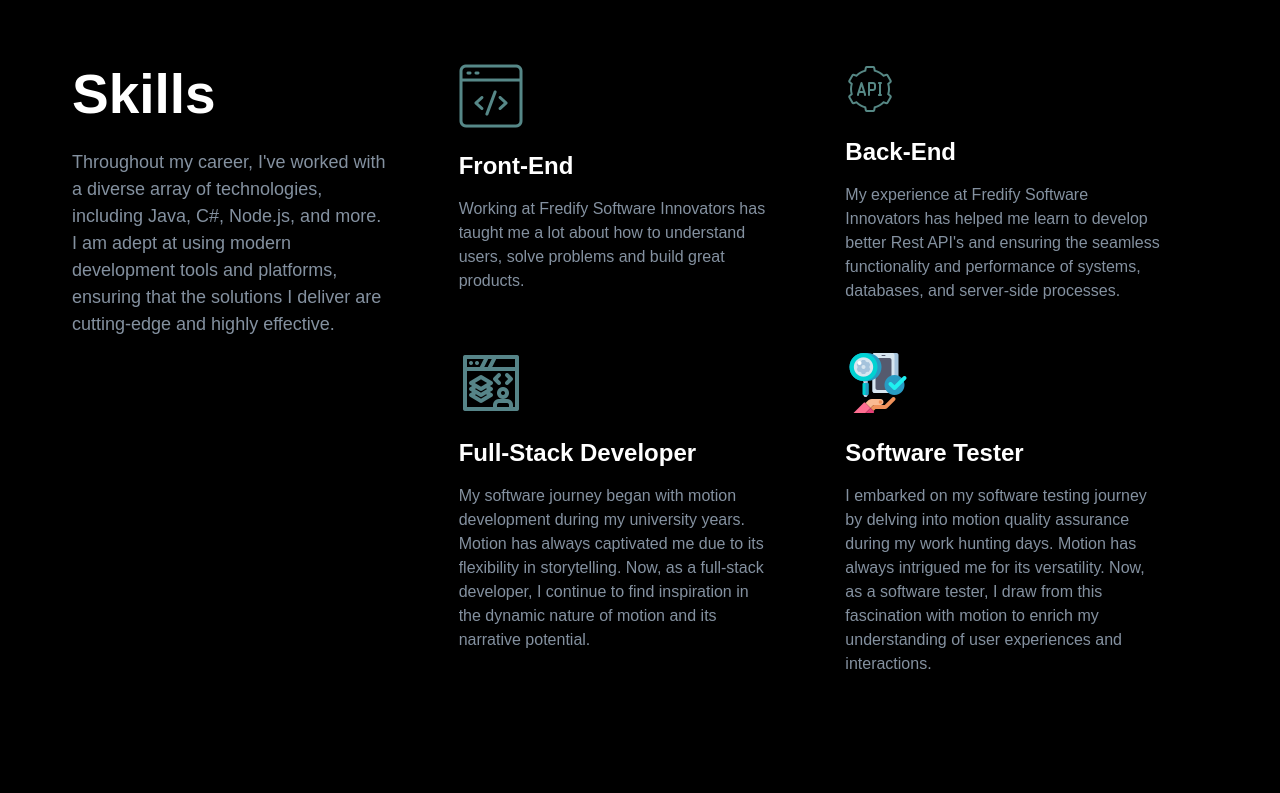
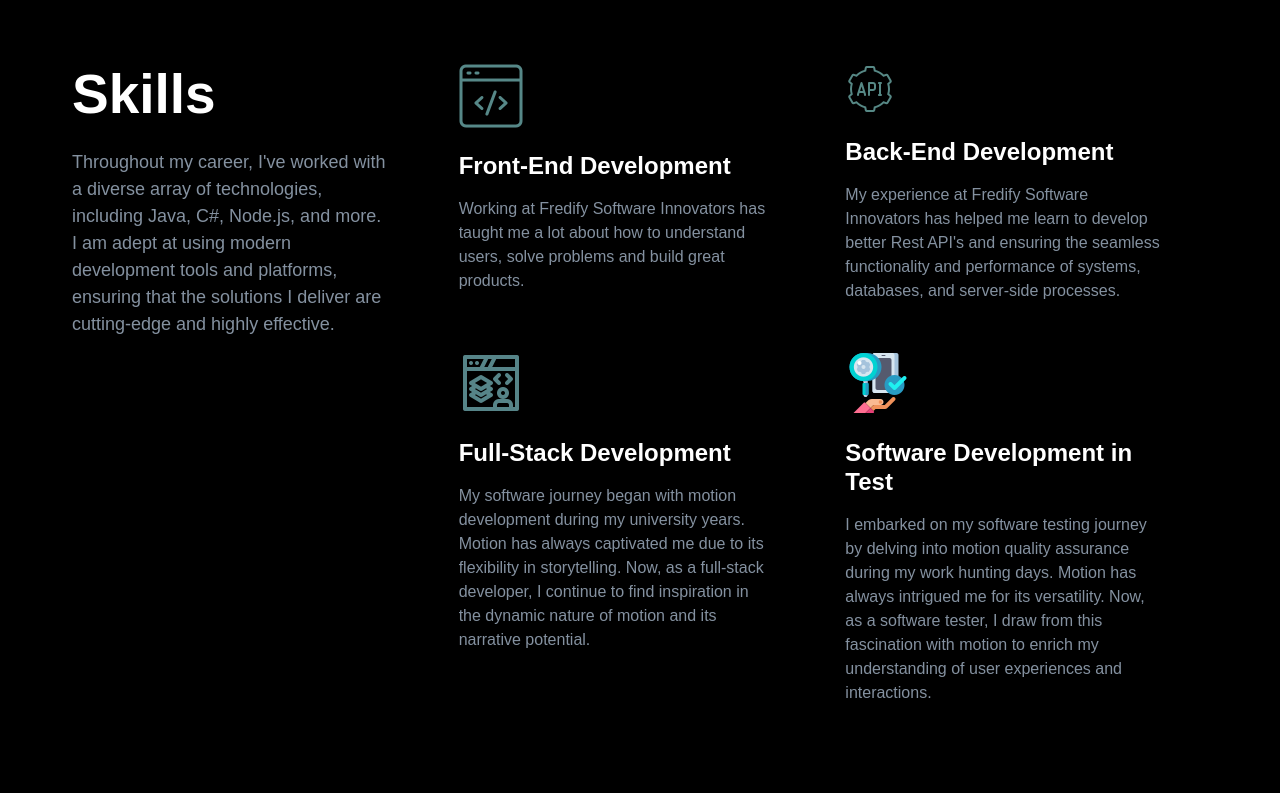
Before and after one commit to Freddy44-programmer/freddy-s-portfolio-website, a plain HTML site: page index.html in a window 1280 px wide. Shown: the part 2520-3313 px from the top of the page. Drawn offline with nearby package versions, Linux system fonts and the light colour scheme; a script that the page names is missing.

Commit message:
Update index.html
html modified

```diff
--- a/index.html
+++ b/index.html
@@ -53,7 +53,7 @@
         <div data-w-id="4e28eed4-39c1-89df-92b9-551fe582d8b2" style="-webkit-transform:translate3d(-100PX, 0, 0) scale3d(1, 1, 1) rotateX(0) rotateY(0) rotateZ(0) skew(0, 0);-moz-transform:translate3d(-100PX, 0, 0) scale3d(1, 1, 1) rotateX(0) rotateY(0) rotateZ(0) skew(0, 0);-ms-transform:translate3d(-100PX, 0, 0) scale3d(1, 1, 1) rotateX(0) rotateY(0) rotateZ(0) skew(0, 0);transform:translate3d(-100PX, 0, 0) scale3d(1, 1, 1) rotateX(0) rotateY(0) rotateZ(0) skew(0, 0);opacity:0" class="experience-block">
           <div class="number">01</div>
           <h3 class="heading_24px"><span class="green">KTO Digital</span>, Software Tester</h3>
-          <p class="paragraph_16px">I currently am a Software Tester for KTO digital.</p>
+          <p class="paragraph_16px">Currently am a Software Tester at KTO digital.</p>
         </div>
 
         <div data-w-id="b7e1d0fe-20c6-3f36-2882-55d26141319b" style="-webkit-transform:translate3d(-100PX, 0, 0) scale3d(1, 1, 1) rotateX(0) rotateY(0) rotateZ(0) skew(0, 0);-moz-transform:translate3d(-100PX, 0, 0) scale3d(1, 1, 1) rotateX(0) rotateY(0) rotateZ(0) skew(0, 0);-ms-transform:translate3d(-100PX, 0, 0) scale3d(1, 1, 1) rotateX(0) rotateY(0) rotateZ(0) skew(0, 0);transform:translate3d(-100PX, 0, 0) scale3d(1, 1, 1) rotateX(0) rotateY(0) rotateZ(0) skew(0, 0);opacity:0" class="experience-block">
@@ -83,19 +83,19 @@
         <p class="paragraph_18px light-grey">Throughout my career, I've worked with a diverse array of technologies, including Java, C#, Node.js, and more. I am adept at using modern development tools and platforms, ensuring that the solutions I deliver are cutting-edge and highly effective.</p>
       </div>
       <div class="skills-wrapper _48px-right_p"><img src="icons/icons8-frontend-64.png" alt="" class="skill-icon">
-        <h3 class="heading_24px">Front-End</h3>
+        <h3 class="heading_24px">Front-End Development</h3>
         <p class="paragraph_16px light-grey">Working at Fredify Software Innovators has taught me a lot about how to understand users, solve problems and build great products.</p>
       </div>
       <div class="skills-wrapper _48px-right_p"><img src="icons/icons8-rest-api-50.png" alt="" class="skill-icon">
-        <h3 class="heading_24px">Back-End</h3>
+        <h3 class="heading_24px">Back-End Development</h3>
         <p class="paragraph_16px light-grey">My experience at Fredify Software Innovators has helped me learn to develop better Rest API's and ensuring the seamless functionality and performance of systems, databases, and server-side processes.</p>
       </div>
       <div class="skills-wrapper _48px-right_p"><img src="icons/icons8-full-stack-developer-64.png" alt="" class="skill-icon">
-        <h3 class="heading_24px">Full-Stack Developer</h3>
+        <h3 class="heading_24px">Full-Stack Development</h3>
         <p class="paragraph_16px light-grey">My software journey began with motion development during my university years. Motion has always captivated me due to its flexibility in storytelling. Now, as a full-stack developer, I continue to find inspiration in the dynamic nature of motion and its narrative potential.</p>
       </div>
       <div class="skills-wrapper _48px-right_p"><img src="icons/icons8-quality-assurance-64.png" alt="" class="skill-icon">
-        <h3 class="heading_24px">Software Tester</h3>
+        <h3 class="heading_24px">Software Development in Test</h3>
         <p class="paragraph_16px light-grey">I embarked on my software testing journey by delving into motion quality assurance during my work hunting days. Motion has always intrigued me for its versatility. Now, as a software tester, I draw from this fascination with motion to enrich my understanding of user experiences and interactions.</p>
       </div>
     </div>
```
